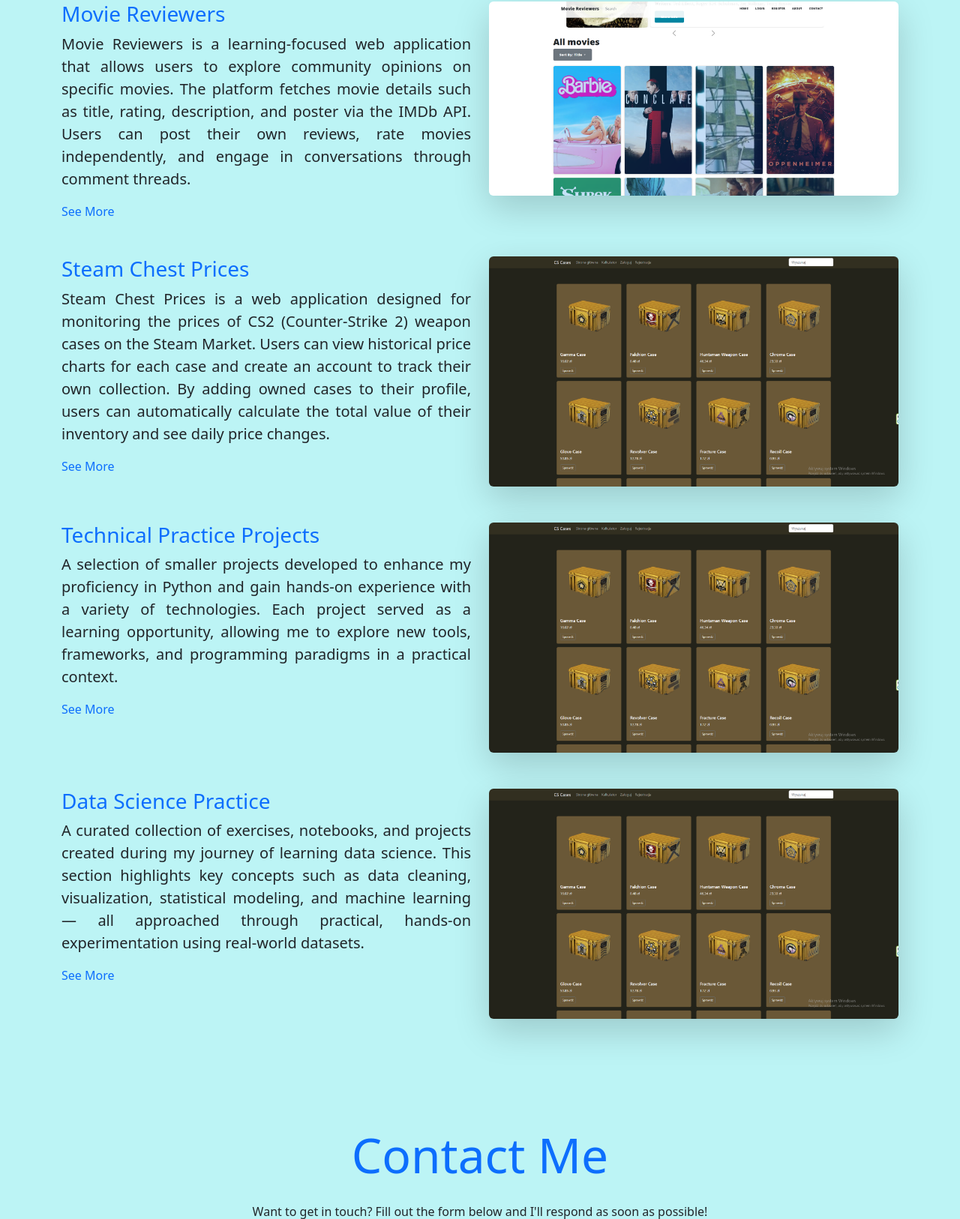
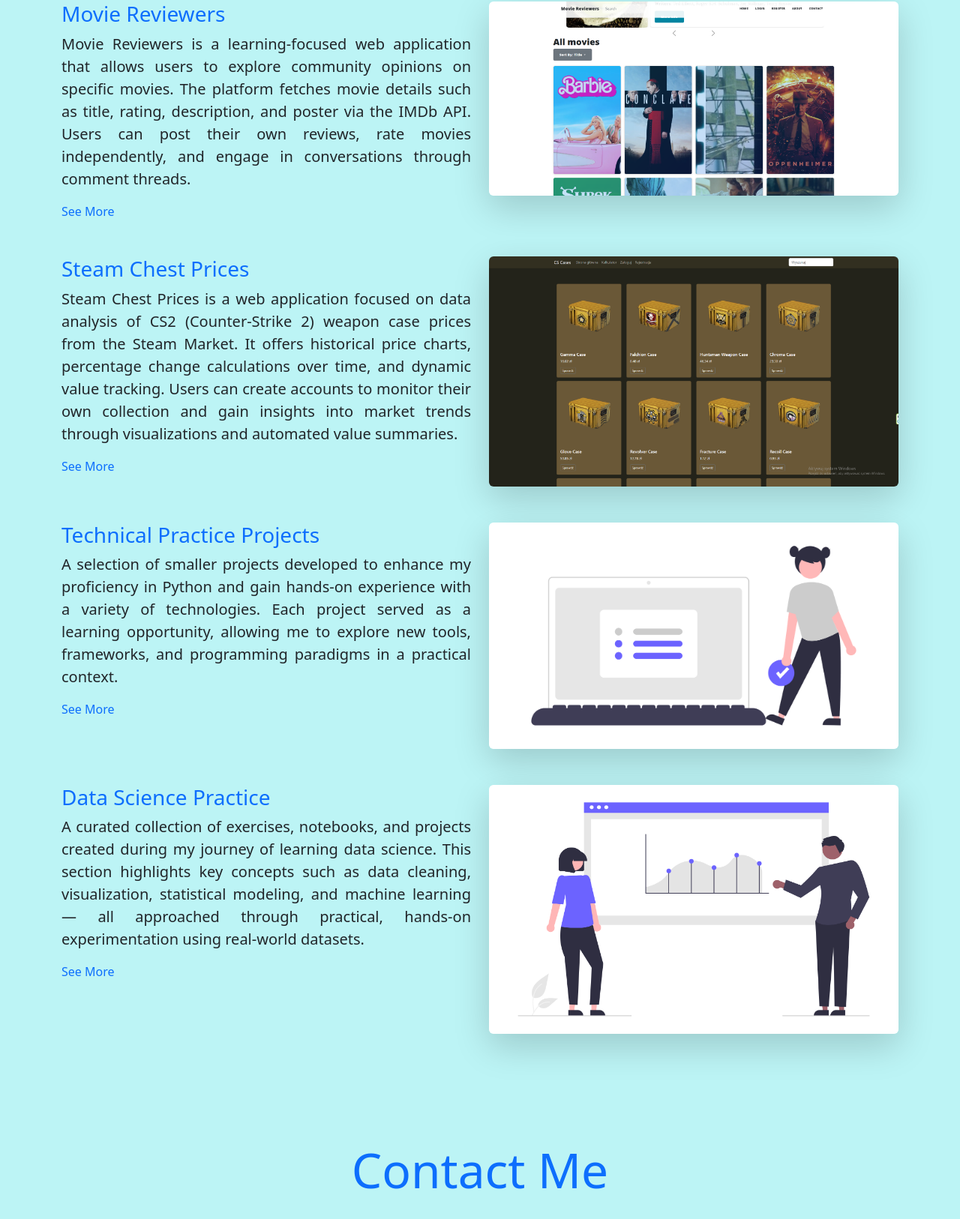
Before and after one commit to Krystian137/Resume, a Flask app: page / in a window 1280 px wide. Shown: the part 3993-5619 px from the top of the page at 75% size. Run offline with Flask 3, Linux system fonts and the light colour scheme; some libraries are stand-ins or nearby versions.

Commit message:
added png's for projects

```diff
--- a/templates/index.html
+++ b/templates/index.html
@@ -315,10 +315,11 @@
                     <h3>{{ _('Steam Chest Prices') }}</h3>
                 </a>
                 <p class="lead" style="text-align: justify;">
-                    {{ _('Steam Chest Prices is a web application designed for monitoring the prices of CS2 (Counter-Strike 2)
-                    weapon cases on the Steam Market. Users can view historical price charts for each case and create an
-                    account to track their own collection. By adding owned cases to their profile, users can automatically
-                    calculate the total value of their inventory and see daily price changes.') }}</p>
+                    {{ _('Steam Chest Prices is a web application focused on data analysis of CS2 (Counter-Strike 2) weapon
+                    case prices from the Steam Market. It offers historical price charts, percentage change calculations over
+                    time, and dynamic value tracking. Users can create accounts to monitor their own collection and gain insights
+                    into market trends through visualizations and automated value summaries.') }}
+                </p>
                 <a href="{{ url_for('main.steam_chests') }}" class="text-decoration-none link-hover">
                     {{ _('See More') }}
                 </a>
@@ -349,7 +350,7 @@
             </div>
             <div class="col-md-6 text-center">
                 <a href="{{ url_for('main.other_projects') }}">
-                <img src="{{ url_for('static', filename='assets/img/SteamChestsPrices/SteamChestsRepresentative.png') }}"
+                <img src="{{ url_for('static', filename='assets/img/checklist.png') }}"
                      alt="Movie Reviewers Project"
                      class="img-fluid rounded shadow-lg img-zoom">
                 </a>
@@ -372,7 +373,7 @@
             </div>
             <div class="col-md-6 text-center">
                 <a href="{{ url_for('main.data_science') }}">
-                <img src="{{ url_for('static', filename='assets/img/SteamChestsPrices/SteamChestsRepresentative.png') }}"
+                <img src="{{ url_for('static', filename='assets/img/analytics.png') }}"
                      alt="Movie Reviewers Project"
                      class="img-fluid rounded shadow-lg img-zoom">
                 </a>
```
Also changed, not shown: static/assets/img/analytics.png (added), static/assets/img/checklist.png (added).
